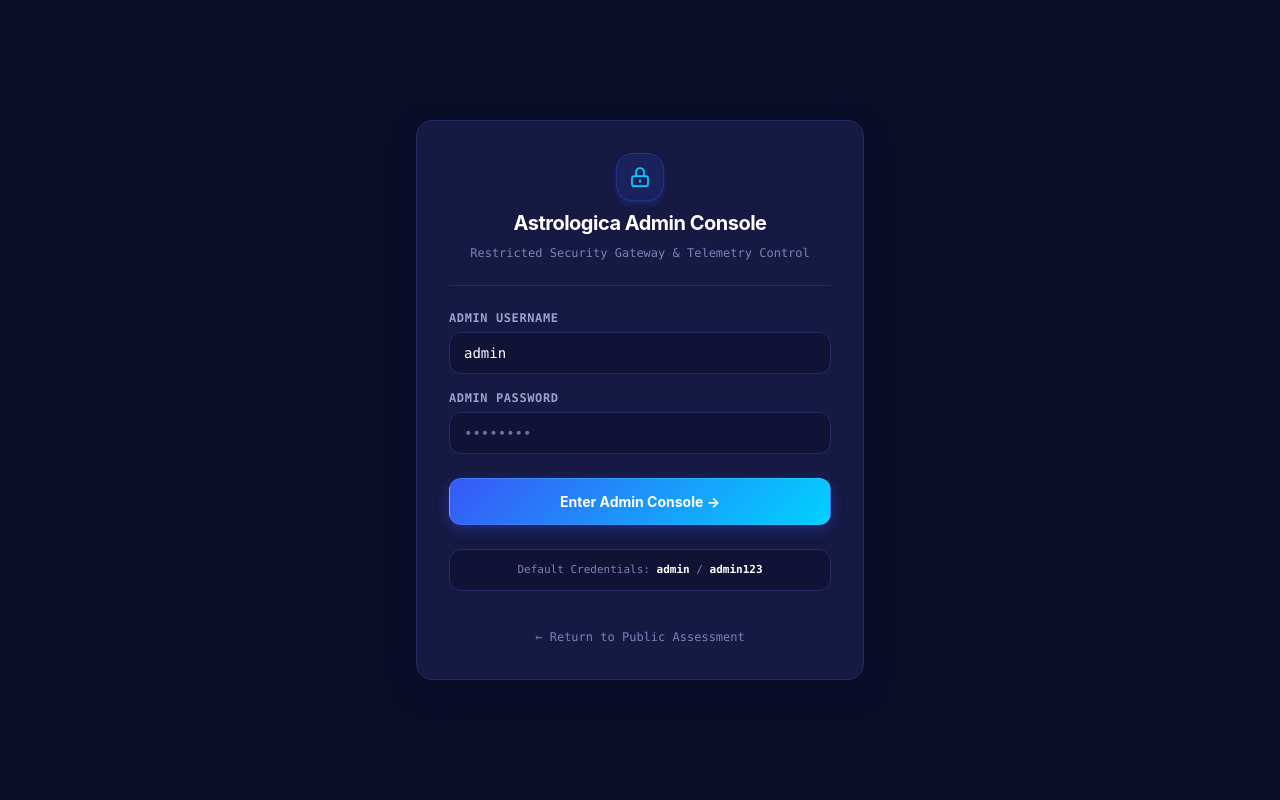
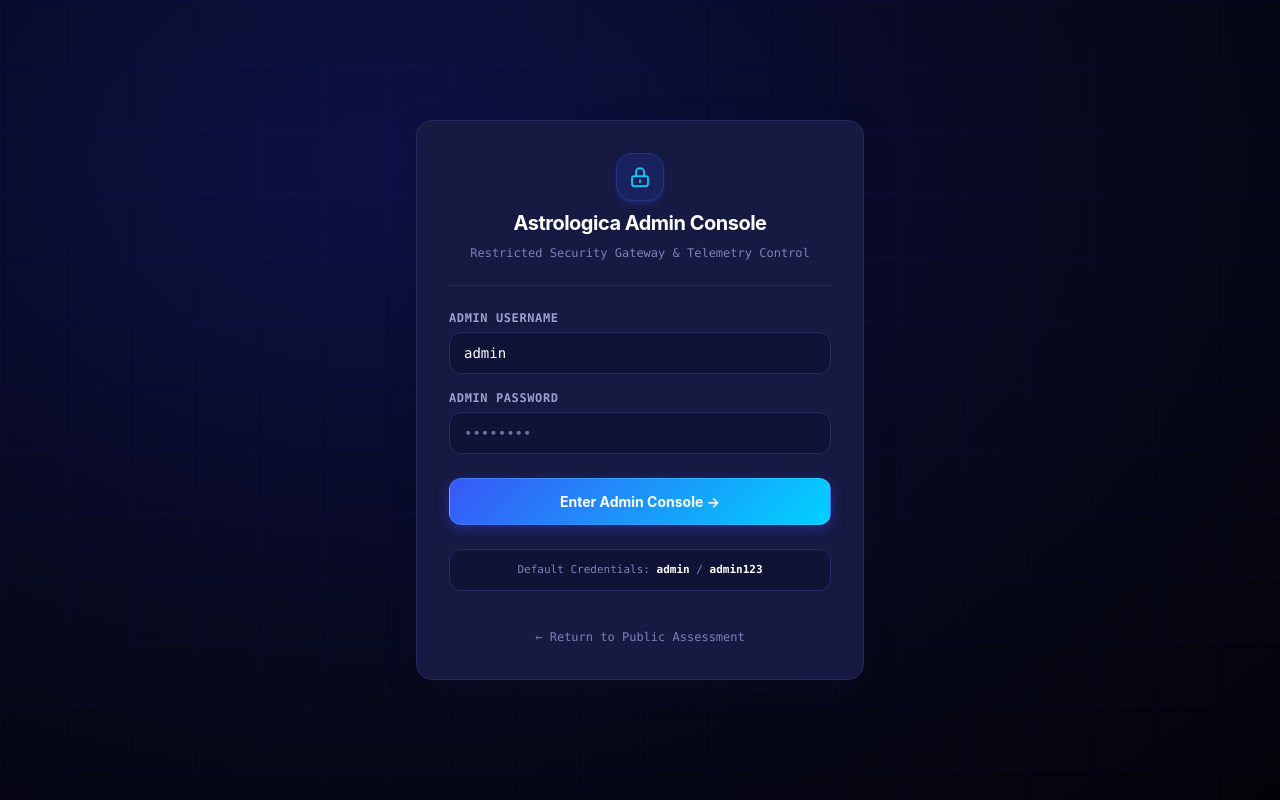
Before and after one commit to uprthm11/Astrologica, a React (Vite) app in the folder client/: page /admin in a window 1280 px wide. Built offline with nearby package versions, Linux system fonts and the light colour scheme; no server answers.

Commit message:
feat: remove skip-bypass, admin shell separates universe from admin panel, Return to Universe button

```diff
--- a/client/src/App.jsx
+++ b/client/src/App.jsx
@@ -80,21 +80,6 @@ function IntroStep() {
           ✦ Explore the Universe
         </CinematicButton>
       </div>
-
-      <motion.div
-        variants={fadeIn}
-        custom={5}
-        initial="hidden"
-        animate="visible"
-        className="mt-8 pointer-events-auto"
-      >
-        <button
-          onClick={() => advanceStep(4, 'Skipped to Dashboard')}
-          className="text-[11px] font-mono text-white/20 hover:text-white/50 transition cursor-pointer underline underline-offset-4"
-        >
-          Skip to Dashboard
-        </button>
-      </motion.div>
     </div>
   )
 }
@@ -336,6 +321,31 @@ function CinematicRoot() {
   )
 }
 
+// ─── Admin Shell — completely separate from the cinematic universe ────────
+// The universe fades out here. Admin panel has its own dark solid environment.
+function AdminShell({ children, centered = false }) {
+  return (
+    <div
+      className="relative min-h-screen text-white overflow-x-hidden"
+      style={{
+        background: 'radial-gradient(ellipse at 30% 20%, #0d1145 0%, #07081a 60%, #020308 100%)',
+      }}
+    >
+      {/* Subtle grid overlay for depth */}
+      <div
+        className="pointer-events-none fixed inset-0 opacity-[0.04]"
+        style={{
+          backgroundImage: 'linear-gradient(#3858f6 1px, transparent 1px), linear-gradient(90deg, #3858f6 1px, transparent 1px)',
+          backgroundSize: '64px 64px',
+        }}
+      />
+      <div className={`relative z-10 ${centered ? 'flex items-center justify-center min-h-screen p-6' : 'p-6 sm:p-8'}`}>
+        {children}
+      </div>
+    </div>
+  )
+}
+
 // ─── App Root with Router ─────────────────────────────────────────────────
 export default function App() {
   return (
@@ -346,19 +356,21 @@ export default function App() {
 
         {/* Saved blueprint dossier page */}
         <Route path="/blueprint/:id" element={
-          <Suspense fallback={null}><SharedDossier /></Suspense>
+          <AdminShell>
+            <Suspense fallback={null}><SharedDossier /></Suspense>
+          </AdminShell>
         } />
 
-        {/* Admin routes */}
+        {/* Admin routes — solid dark shell, universe does not render here */}
         <Route path="/admin" element={
-          <div className="min-h-screen bg-[#0b0e29] flex items-center justify-center p-6">
+          <AdminShell centered>
             <Suspense fallback={null}><AdminLogin /></Suspense>
-          </div>
+          </AdminShell>
         } />
         <Route path="/admin/dashboard" element={
-          <div className="min-h-screen bg-[#0b0e29] p-6 sm:p-8">
+          <AdminShell>
             <Suspense fallback={null}><AdminDashboard /></Suspense>
-          </div>
+          </AdminShell>
         } />
       </Routes>
     </BrowserRouter>
--- a/client/src/components/admin/AdminDashboard.jsx
+++ b/client/src/components/admin/AdminDashboard.jsx
@@ -1,5 +1,5 @@
 import React, { useState, useEffect } from 'react'
-import { useNavigate, Link } from 'react-router-dom'
+import { useNavigate } from 'react-router-dom'
 import { motion, AnimatePresence } from 'framer-motion'
 import {
   getAdminConfig,
@@ -33,7 +33,7 @@ const UsersIcon = ({ className = 'w-4 h-4' }) => (
 
 export default function AdminDashboard() {
   const navigate = useNavigate()
-  const { adminToken, logoutAdmin, setSiteConfig } = useAppStore()
+  const { adminToken, logoutAdmin, setSiteConfig, resetJourney } = useAppStore()
 
   const [activeTab, setActiveTab] = useState('banner')
   const [config, setConfig] = useState({ banner_message: '', show_banner: true, maintenance_mode: false })
@@ -105,7 +105,12 @@ export default function AdminDashboard() {
           <h1 className="text-2xl font-bold text-white tracking-tight mt-1">Platform Management Console</h1>
         </div>
         <div className="flex items-center gap-3">
-          <Link to="/" className="btn-secondary text-xs">← View App</Link>
+          <button
+            onClick={() => { resetJourney(); navigate('/') }}
+            className="px-4 py-2 rounded-xl bg-gradient-to-r from-[#3858f6]/20 to-[#00d2ff]/10 border border-[#3858f6]/40 hover:border-[#00d2ff]/60 text-white/80 hover:text-white text-xs font-bold tracking-wider transition cursor-pointer flex items-center gap-2"
+          >
+            <span className="text-[#00d2ff]">✦</span> Return to Universe
+          </button>
           <button onClick={() => { logoutAdmin(); navigate('/admin') }}
             className="px-3 py-1.5 rounded-xl bg-rose-950/60 hover:bg-rose-900/60 border border-rose-500/40 text-rose-300 text-xs font-semibold transition cursor-pointer">
             Logout
```
